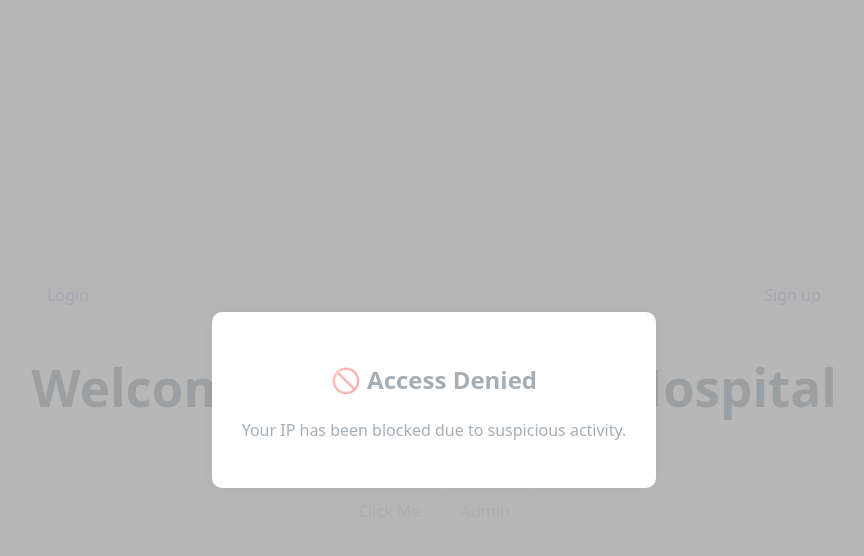
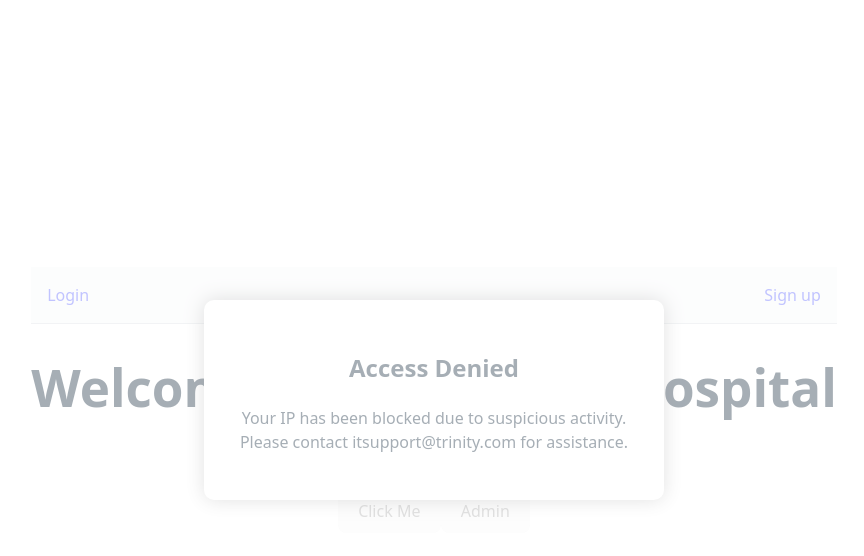
Before and after one commit to chinelon/Practicum, a React (Vite) app in the folder Practicum/: page / in a window 1280 px wide. Both pictures are taken after a click on the button "Admin". Shown: the top 556 px of the page, without its empty margins (206-1070 px from the left). Built offline with nearby package versions, Linux system fonts and the light colour scheme; no server answers.

Commit message:
denial thing for human threats working

```diff
--- a/Practicum/src/Home.jsx
+++ b/Practicum/src/Home.jsx
@@ -107,8 +107,8 @@ function Home() {
       {showPopup && (
         <div style={popupStyle}>
           <div style={modalContentStyle}>
-            <h2>🚫 Access Denied</h2>
-            <p>Your IP has been blocked due to suspicious activity.</p>
+            <h2>Access Denied</h2>
+            <p>Your IP has been blocked due to suspicious activity. Please contact itsupport@trinity.com for assistance.</p>
           </div>
         </div>
       )}
@@ -122,7 +122,7 @@ const popupStyle = {
   left: 0,
   width: '100vw',
   height: '100vh',
-  backgroundColor: 'rgba(0,0,0,0.7)',
+  backgroundColor: 'rgba(0,0,0,0)',
   display: 'flex',
   justifyContent: 'center',
   alignItems: 'center',
```
Also changed, not shown: 1 other file (tests, documents, lock files or other folders).
